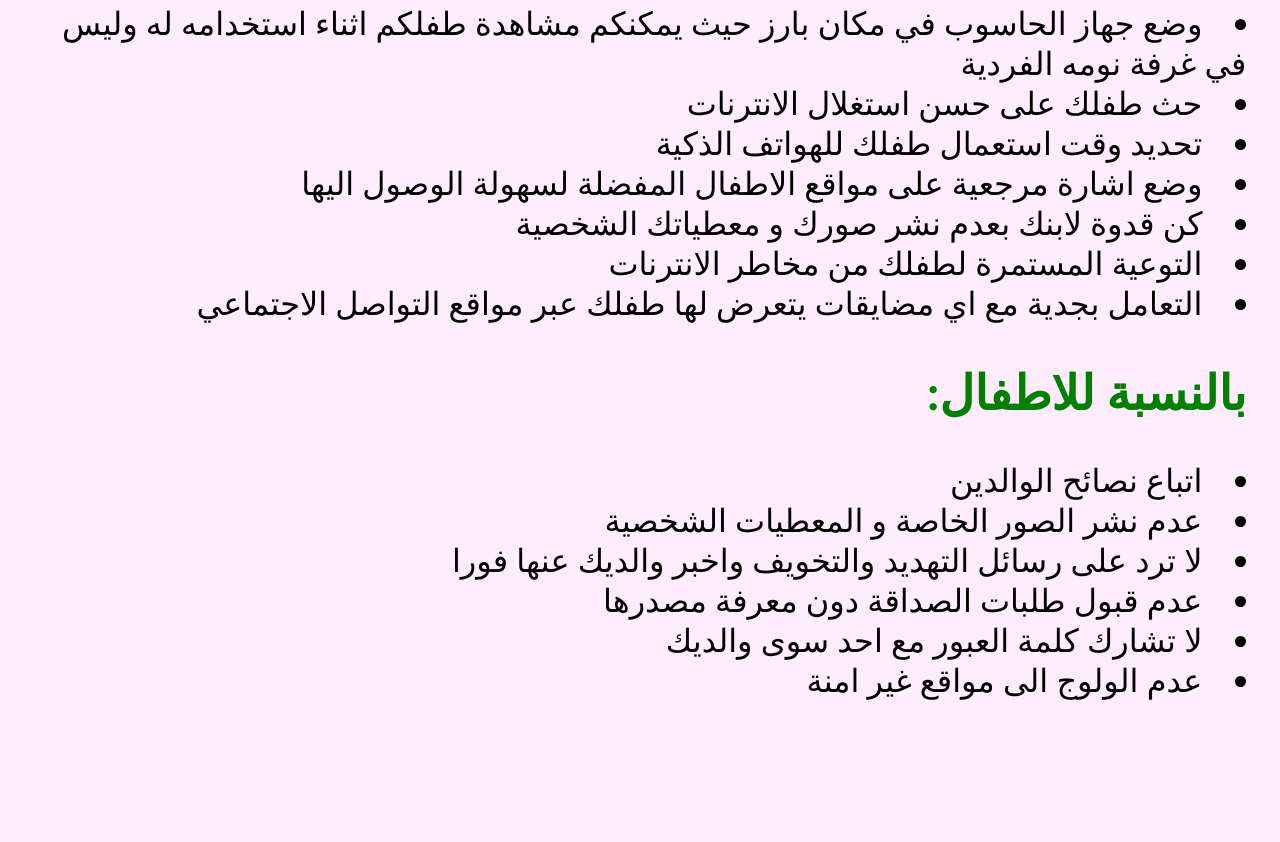
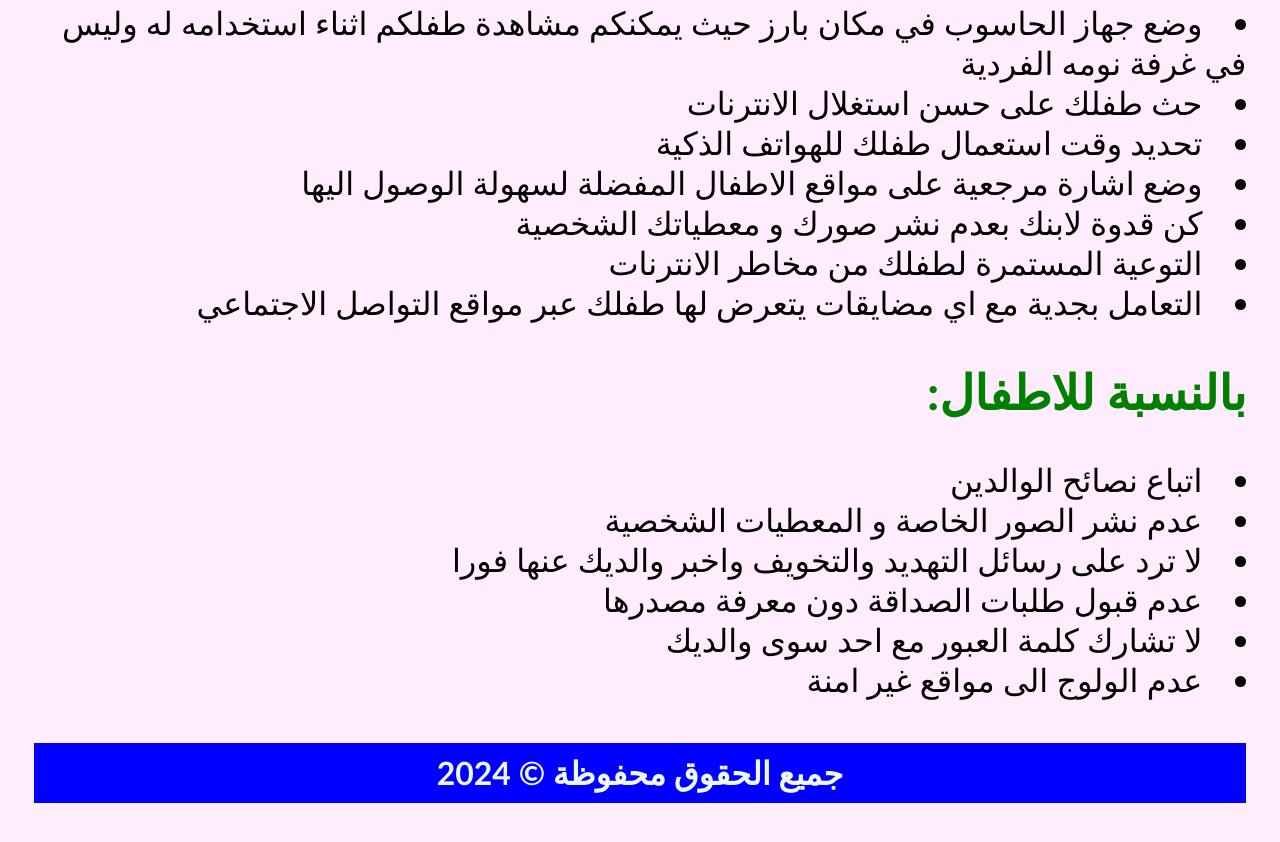
Before and after one commit to amen144/save_me, a plain HTML site: page index.html in a window 1280 px wide. Shown: the part 5536-6378 px from the top of the page. Before the commit the page ends 6244 px from the top, so only its background shows below. Drawn offline with Linux system fonts and the light colour scheme.

Commit message:
Add files via upload

```diff
--- a/aa.css
+++ b/aa.css
@@ -69,9 +69,17 @@ h3{
     text-align: center;
     color: rgb(23, 0, 193);
 }
-.hh{
+.h{
+
     text-align: center;
     color: crimson;
     background-color: rgb(236, 205, 165);
     padding: 10px 0 20px 0;
 }
+h4{
+    text-align: center;
+    background-color: blue;
+    color: aliceblue;
+    padding: 10px;
+
+}
--- a/index.html
+++ b/index.html
@@ -2,7 +2,7 @@
     <title>احميني________:_______SAVE ME</title>
     <link rel="stylesheet" href="aa.css">
     <body>
-        <h1 class="hh"><em>إحـمـيـنـي...</em></h1>
+        <h1 class="h"><em>إحـمـيـنـي...</em></h1>
     <div class="c"><div class="bbb">
             <p>الجمهورية التونسية<br>وزارة التربية والتعليم<br> المندوبية الجهوية للتربية ببن عروس<br>معهد المحمدية 2</p>
         </div>
@@ -78,4 +78,8 @@
         </li>
         <li>عدم الولوج الى مواقع غير امنة</li>
     </body>
+    <footer>
+        <h4 class="x">جميع الحقوق محفوظة © 2024
+        </h4>
+    </footer>
 </html>
```
